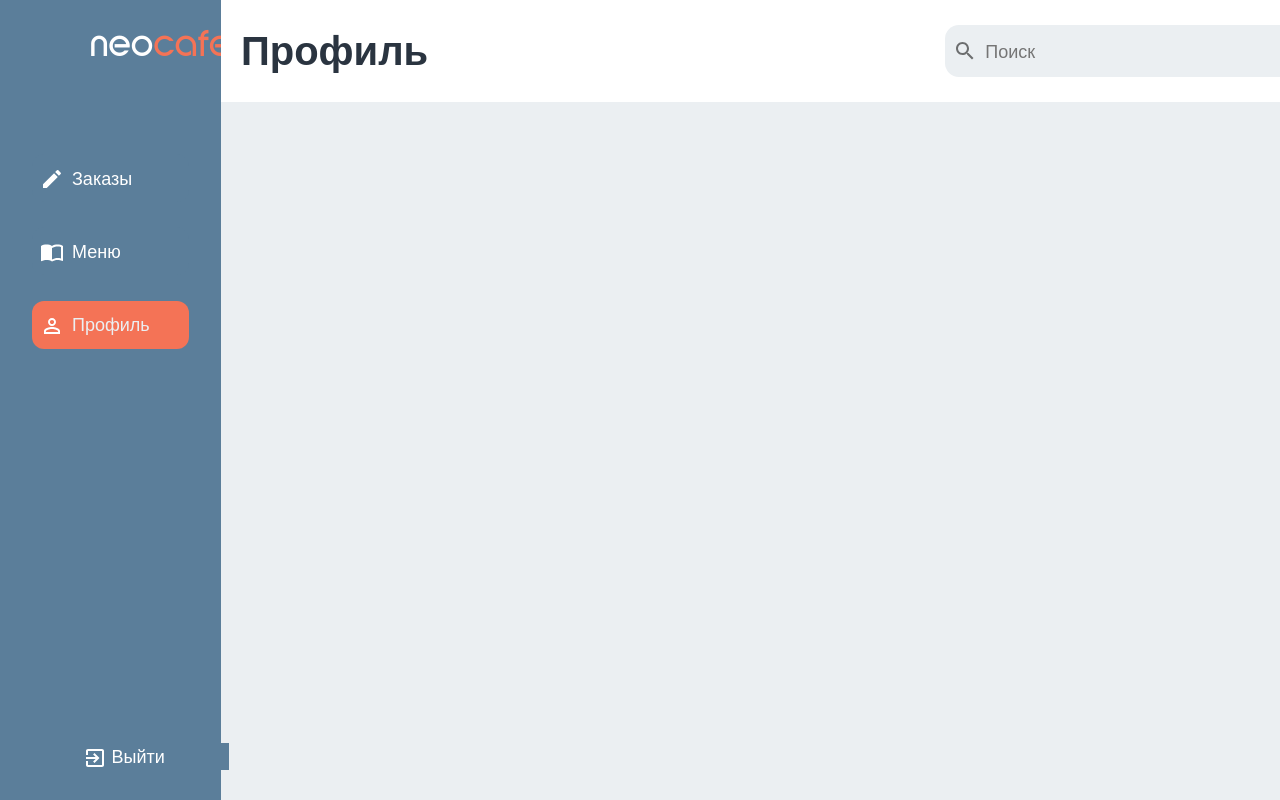
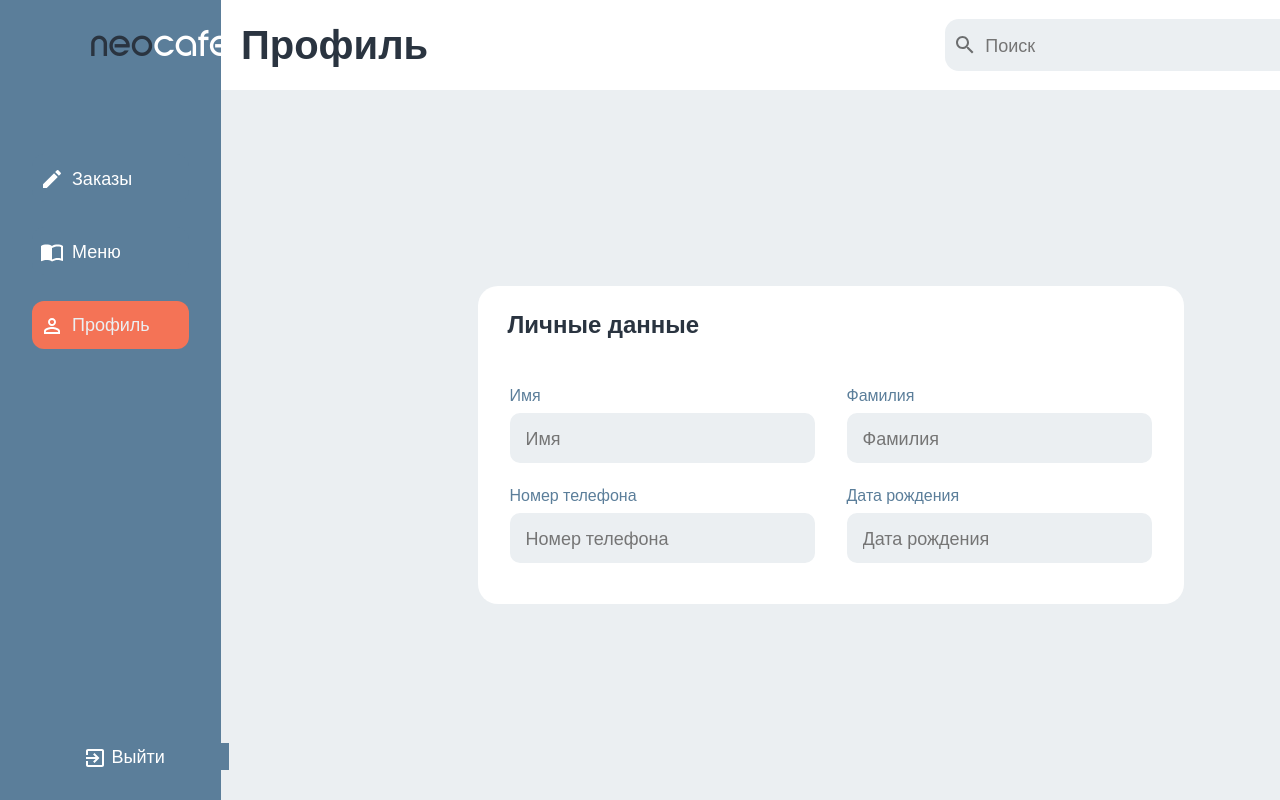
Before and after one commit to NSagynbek/neobis-front-NeoCafe-Barista, a React (Vite) app: page /admin-page in a window 1280 px wide. Both pictures are taken after a click on the button "Профиль". Shown: the top 800 px of the page. Built offline with nearby package versions, Linux system fonts and the light colour scheme.

Commit message:
TT2-151<Add prsonal details component>

```diff
--- a/src/components/content/Content.jsx
+++ b/src/components/content/Content.jsx
@@ -1,5 +1,6 @@
 import OrdersContent from "../ordersContent/OrdersContet";
 import MenuContent from "../menuContent/MenuContent";
+import ProfileContent from "../profileContent/ProfileContent";
 
 const Content = ({selectedMenuItem}) => {
 
@@ -9,6 +10,8 @@ const Content = ({selectedMenuItem}) => {
        return <OrdersContent/>;
     case "menu":
       return <MenuContent/>
+    case "profile":
+      return <ProfileContent/>
      default:
        return null;
    }
--- /dev/null
+++ b/src/components/personalDetails/PersonalDetails.jsx
@@ -0,0 +1,106 @@
+import "./personalDetailsStyles.css";
+import {Formik,Form,Field} from "formik"
+import { profileSchema } from "../../schemas";
+import { useState } from "react";
+
+const initialValues={
+    name:"",
+    lastName:"",
+    mobile:"",
+    date_of_birth:"",
+  }
+
+function PersonalDetails(){
+
+    const [isError,setIsError] = useState(false)
+
+    const onSubmit = ()=>{
+
+    }
+    return(
+        <div className="profile">
+            <div className="profile-title-container">
+            <p className="profile-title">Личные данные</p>
+            </div>
+          <Formik
+            initialValues={initialValues}
+            validationSchema={profileSchema}
+            onSubmit={onSubmit}
+          >
+            {(formikProps)=>(
+            <Form
+              className="profile-inputs-form"
+            >
+              <div className="profile-input-container">
+                <label
+                  htmlFor="name"
+                  className="profile-label"
+                >
+                Имя
+              <Field
+                type="text"
+                id="name"
+                name="name"
+                placeholder="Имя"
+                className={isError?"error":"profile-inputs"}
+              />
+              </label>
+
+              <label
+                htmlFor="lastName"
+                className="profile-label"
+              >
+                Фамилия
+              <Field
+                type="text"
+                id="lastName"
+                name="lastName"
+                placeholder="Фамилия"
+                className={isError?"error":"profile-inputs"}
+              />
+              </label>
+
+              </div>
+
+              <div className="profile-input-container">
+                <label
+                  htmlFor="mobile"
+                  className="profile-label"
+                >
+                Номер телефона
+              <Field
+                type="text"
+                id="mobile"
+                name="mobile"
+                placeholder="Номер телефона"
+                className={isError?"error":"profile-inputs"}
+              />
+              </label>
+
+              <label
+                htmlFor="dateOfBirth"
+                className="profile-label"
+              >
+                Дата рождения
+              <Field
+                type="text"
+                id="dateOfBirth"
+                name="dateOfBirth"
+                placeholder="Дата рождения"
+                className={isError?"error":"profile-inputs"}
+              />
+              </label>
+              </div>
+
+
+
+            </Form>
+          )}
+
+          </Formik>
+
+        </div>
+    )
+}
+
+export default PersonalDetails;
--- /dev/null
+++ b/src/components/personalDetails/personalDetailsStyles.css
@@ -0,0 +1,61 @@
+.profile{
+    display: flex;
+    flex-direction: column;
+    align-items: center;
+    justify-content: space-evenly;
+    width: 706px;
+    height: 318px;
+    border-radius: 20px;
+    background: white;
+}
+
+.profile-title{
+    font-size: 24px;
+    font-family: "Poppins",sans-serif;
+    font-weight: 600;
+    color: #2A3440;
+}
+
+.profile-title-container{
+    width: 100%;
+    padding-left:30px;
+}
+
+.profile-inputs-form{
+    display: flex;
+    flex-direction: column;
+    justify-content: space-evenly;
+    width: 100%;
+    height:220px;
+}
+
+.profile-input-container{
+    display: flex;
+    justify-content: space-evenly;
+    align-items: center;
+    width: 100%;
+}
+
+.profile-label{
+    display: flex;
+    flex-direction: column;
+    gap: 5px;
+    font-size:16px;
+    font-family: "Poppins",sans-serif;
+    font-weight:400;
+    color:#5B7E9A;
+}
+
+.profile-inputs{
+    border: none;
+    outline: none;
+    width:305px;
+    height: 50px;
+    border-radius:10px;
+    background: #EBEFF2;
+    font-size:18px;
+    font-family: "Poppins",sans-serif;
+    font-weight:400;
+    color:#171717;
+    padding: 16px;
+}
--- /dev/null
+++ b/src/components/profileContent/ProfileContent.jsx
@@ -0,0 +1,16 @@
+import "./profileContentStyles.css";
+import PersonalDetails from "../personalDetails/PersonalDetails";
+import { useState } from "react";
+
+
+function ProfileContent(){
+
+
+    return(
+        <div className="profile-main">
+            <PersonalDetails/>
+        </div>
+    )
+}
+
+export default ProfileContent;
--- /dev/null
+++ b/src/components/profileContent/profileContentStyles.css
@@ -0,0 +1,7 @@
+.profile-main{
+    display: flex;
+    align-items: center;
+    justify-content: center;
+    width: 100%;
+    height: 100vh;
+}
--- a/src/components/sideBar/sideBarStyles.css
+++ b/src/components/sideBar/sideBarStyles.css
@@ -10,7 +10,14 @@
     font-size: 32px;
     font-weight: 400;
     font-family: 'Yaro', sans-serif;
-    color: #FFFFFF;
+    color: #2A3440;
+}
+
+.sideBar__logo-text .cafe{
+    font-size: 32px;
+    font-weight: 400;
+    font-family: 'Yaro', sans-serif;
+    color: white;
 }
 
 .sideBar__logo-text{
--- a/src/schemas/index.js
+++ b/src/schemas/index.js
@@ -4,6 +4,16 @@ const loginSchema = {
     email: yup.string().required("пожалуйста, введите вашу Электронную почту"),
 }
 
+const profileSchema = {
+    name: yup.string().required(),
+    lastName: yup.string().required(),
+    mobile:yup.string().required(),
+    data_of_birth:yup.string().required(),
+}
 
 
-export {loginSchema}
+
+export {
+    loginSchema,
+    profileSchema
+}
```
